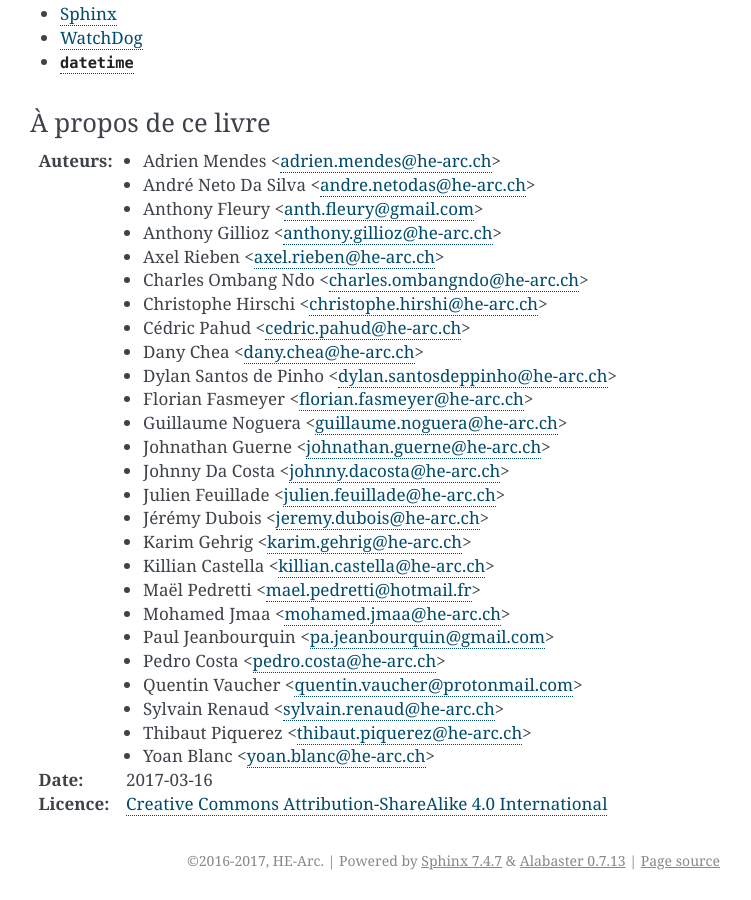
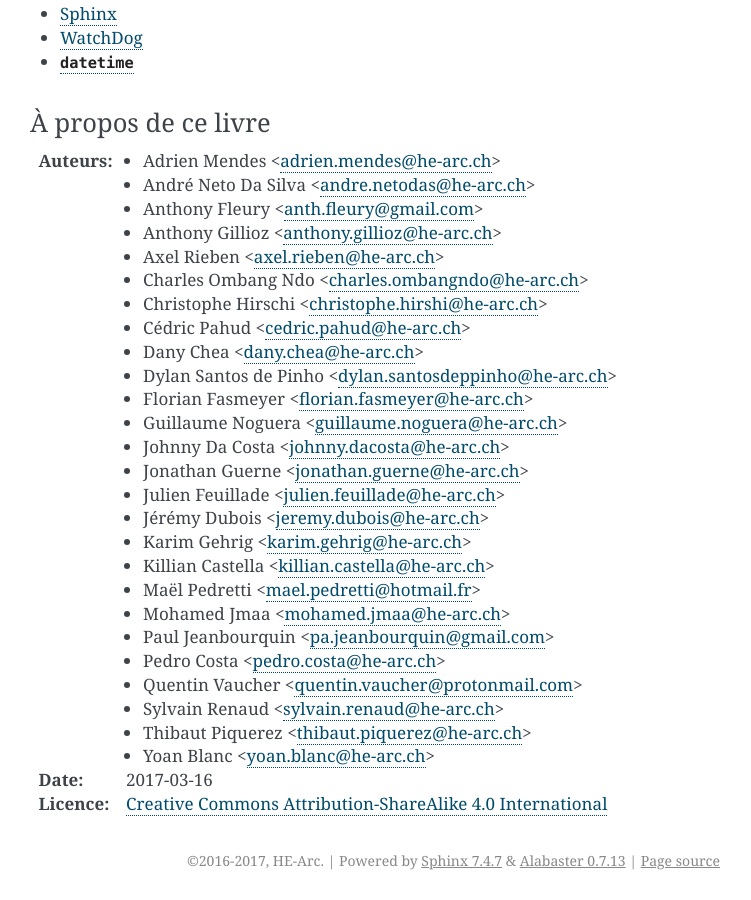
Before and after one commit to HE-Arc/livre-python, a Sphinx documentation site: the page built from source/index.rst, in a window 1280 px wide and 900 px high, scrolled down 2319 px. Shown: the whole window, without its empty margins (390-1141 px from the left). Built offline with Sphinx 7.4.7, drawn with Linux system fonts in a browser that asks for light colours.

Commit message:
Jonathan avec le h au bon endroit.
Signed-off-by: Yoan Blanc <yoan@dosimple.ch>

```diff
--- a/source/index.rst
+++ b/source/index.rst
@@ -61,8 +61,8 @@ Table des matières
  - Dylan Santos de Pinho <dylan.santosdeppinho@he-arc.ch>
  - Florian Fasmeyer <florian.fasmeyer@he-arc.ch>
  - Guillaume Noguera <guillaume.noguera@he-arc.ch>
- - Johnathan Guerne <johnathan.guerne@he-arc.ch>
  - Johnny Da Costa <johnny.dacosta@he-arc.ch>
+ - Jonathan Guerne <jonathan.guerne@he-arc.ch>
  - Julien Feuillade <julien.feuillade@he-arc.ch>
  - Jérémy Dubois <jeremy.dubois@he-arc.ch>
  - Karim Gehrig <karim.gehrig@he-arc.ch>
```
